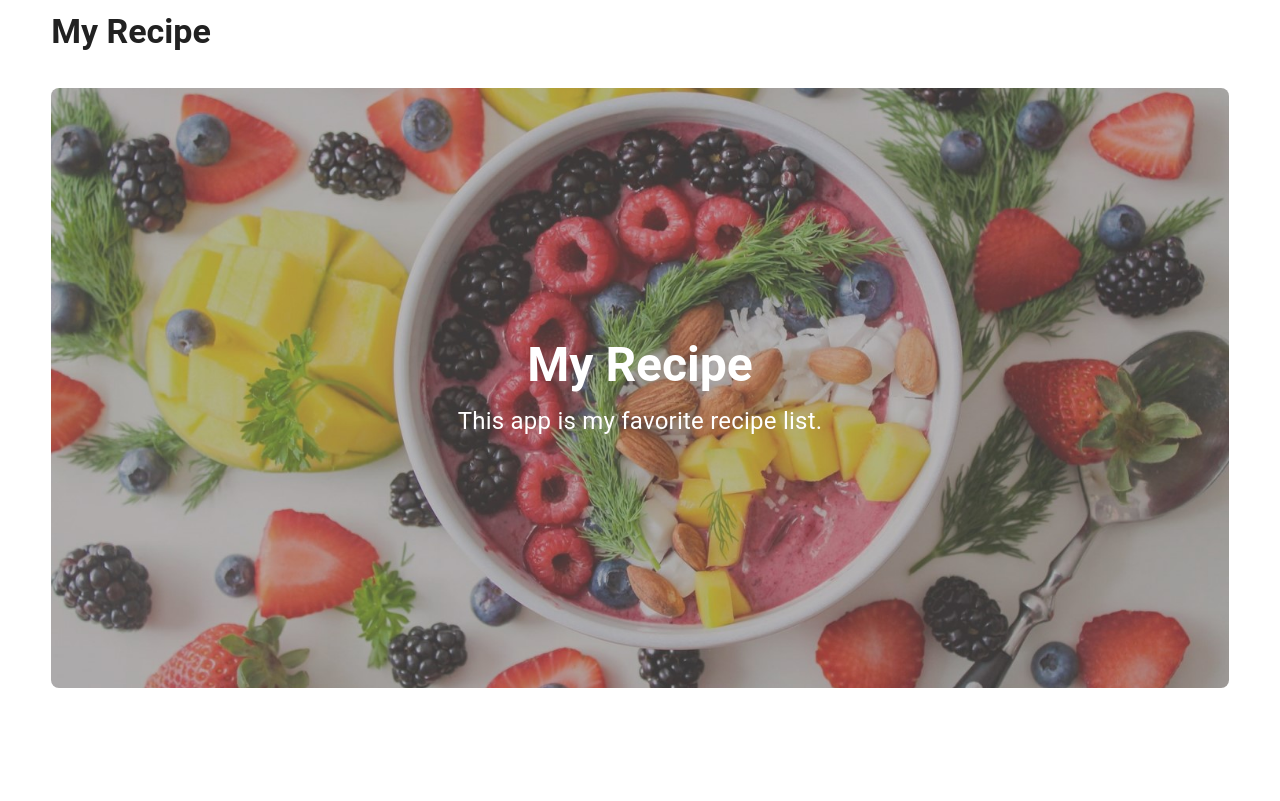
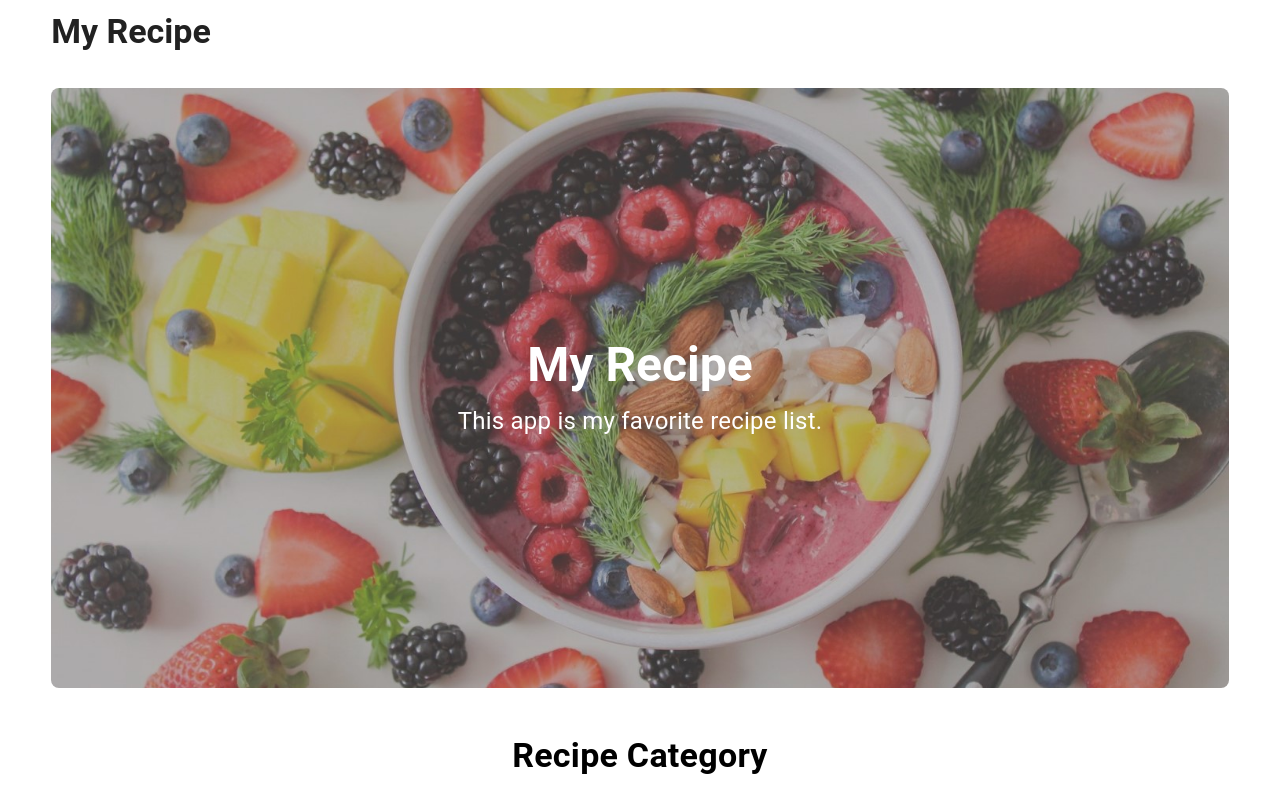
Before and after one commit to nkserveren26/myrecipe-frontend, a React (Create React App) app: page / in a window 1280 px wide. Built offline with nearby package versions, Linux system fonts and the light colour scheme.

Commit message:
レシピのカテゴリ部分の領域作成

```diff
--- a/src/App.tsx
+++ b/src/App.tsx
@@ -16,6 +16,7 @@ function App() {
             height: '600px',
             overflow: 'hidden',
             marginTop: '2%',
+            marginBottom: '4%',
             borderRadius: '8px',
           }}
         >
@@ -52,6 +53,9 @@ function App() {
             </Typography>
           </Box>
         </Box>
+        <Box>
+          <Typography paddingBottom={3} fontWeight="bold" variant="h4">Recipe Category</Typography>
+        </Box>
       </Box>
     </div>
   );
```
